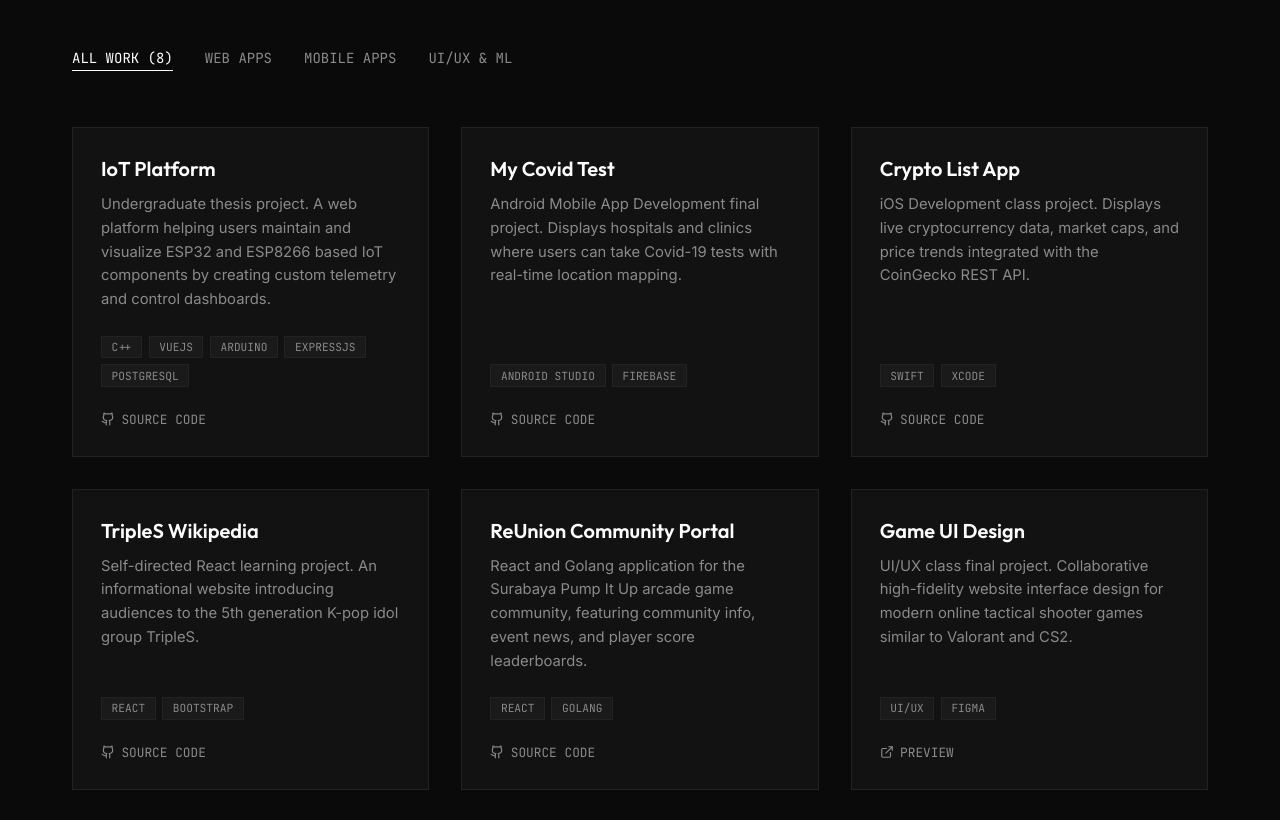
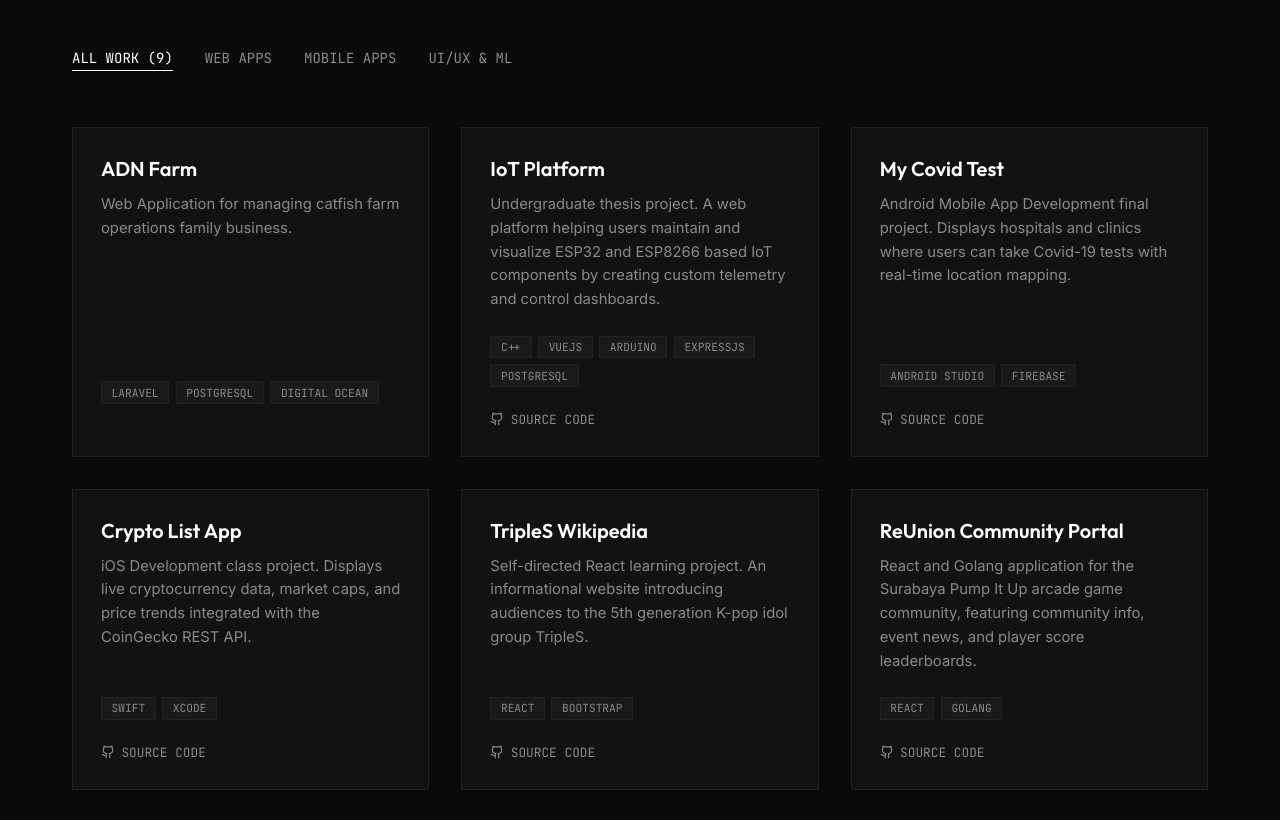
Before and after one commit to DavidIvanSantoso/David-s-New-Portfolio, a React (Vite) app: page / in a window 1280 px wide. Shown: the part 4940-5760 px from the top of the page. Built offline with nearby package versions, Linux system fonts and the light colour scheme.

Commit message:
16/9/26 - Update: Add 1 Project

```diff
--- a/src/sections/Projects.tsx
+++ b/src/sections/Projects.tsx
@@ -14,6 +14,7 @@ import projectFriendsBakery from '../assets/project-friendsbakery.jpeg';
 import projectCrypto from '../assets/project-crypto.png';
 import projectGameUI from '../assets/project-gameui.png';
 import projectMachineLearning from '../assets/project-machinelearning.png';
+import projectAdnFarm from '../assets/adn-farm.png';
 
 export interface Project {
   title: string;
@@ -32,6 +33,13 @@ export const Projects: React.FC = () => {
     useCursorImagePreview();
 
   const projects: Project[] = [
+    {
+      title: 'ADN Farm',
+      categories: ['web'],
+      description: 'Web Application for managing catfish farm operations family business.',
+      tags: ['Laravel', 'PostgreSQL', 'Digital Ocean'],
+      image: projectAdnFarm
+    },
     {
       title: 'IoT Platform',
       categories: ['web'],
```
Also changed, not shown: src/assets/adn-farm.png (added).
